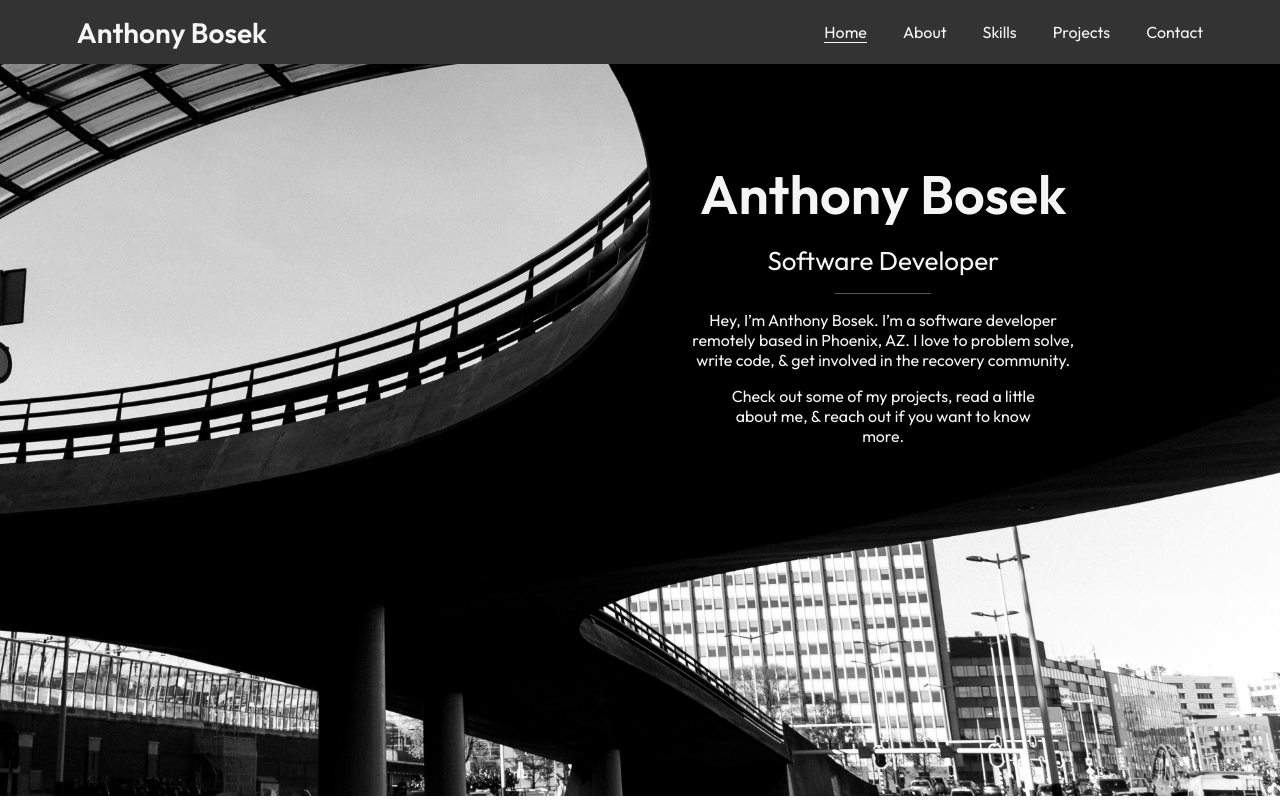
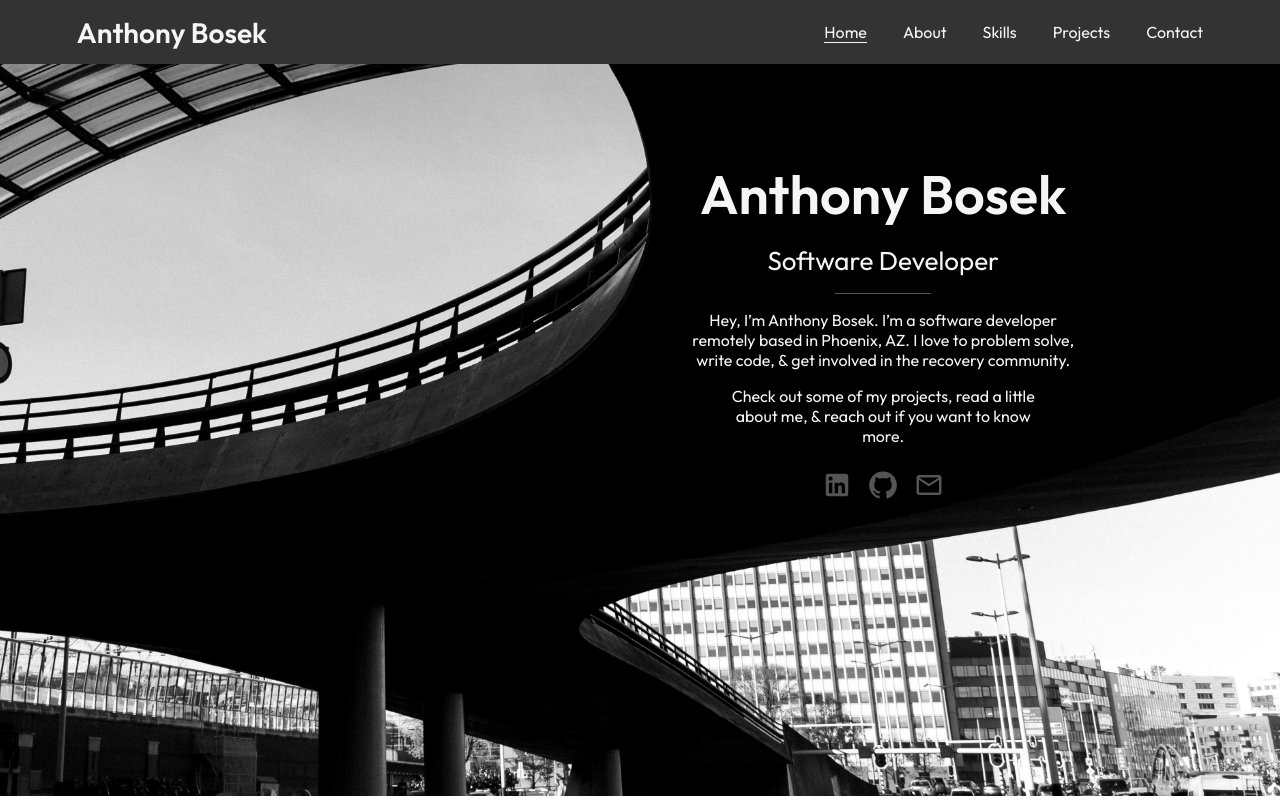
Before and after one commit to anthonyBosek/reactPortfolio, a React (Create React App) app in the folder client/: page / in a window 1280 px wide. Built offline with nearby package versions, Linux system fonts and the light colour scheme.

Commit message:
added materialUI social icons

```diff
--- a/client/src/views/HomePage.jsx
+++ b/client/src/views/HomePage.jsx
@@ -1,9 +1,13 @@
-import { Box } from "@mui/material";
+import { Box, IconButton } from "@mui/material";
 import FlexBetween from "../components/FlexBetween";
+import GitHubIcon from "@mui/icons-material/GitHub";
+import LinkedInIcon from "@mui/icons-material/LinkedIn";
+import MailOutlineIcon from "@mui/icons-material/MailOutline";
 
 const HomePage = () => {
   return (
     <Box className="home-page">
+      {/* WELCOME BANNER */}
       <FlexBetween
         maxWidth="50vw"
         flexDirection="column"
@@ -30,6 +34,18 @@ const HomePage = () => {
           Check out some of my projects, read a little about me, & reach out if
           you want to know more.
         </Box>
+        {/* SOCIAL LINKS */}
+        <FlexBetween mt="2vh">
+          <IconButton>
+            <LinkedInIcon sx={{ fontSize: "30px", color: "#555" }} />
+          </IconButton>
+          <IconButton>
+            <GitHubIcon sx={{ fontSize: "30px", color: "#555" }} />
+          </IconButton>
+          <IconButton>
+            <MailOutlineIcon sx={{ fontSize: "30px", color: "#555" }} />
+          </IconButton>
+        </FlexBetween>
       </FlexBetween>
     </Box>
   );
```
